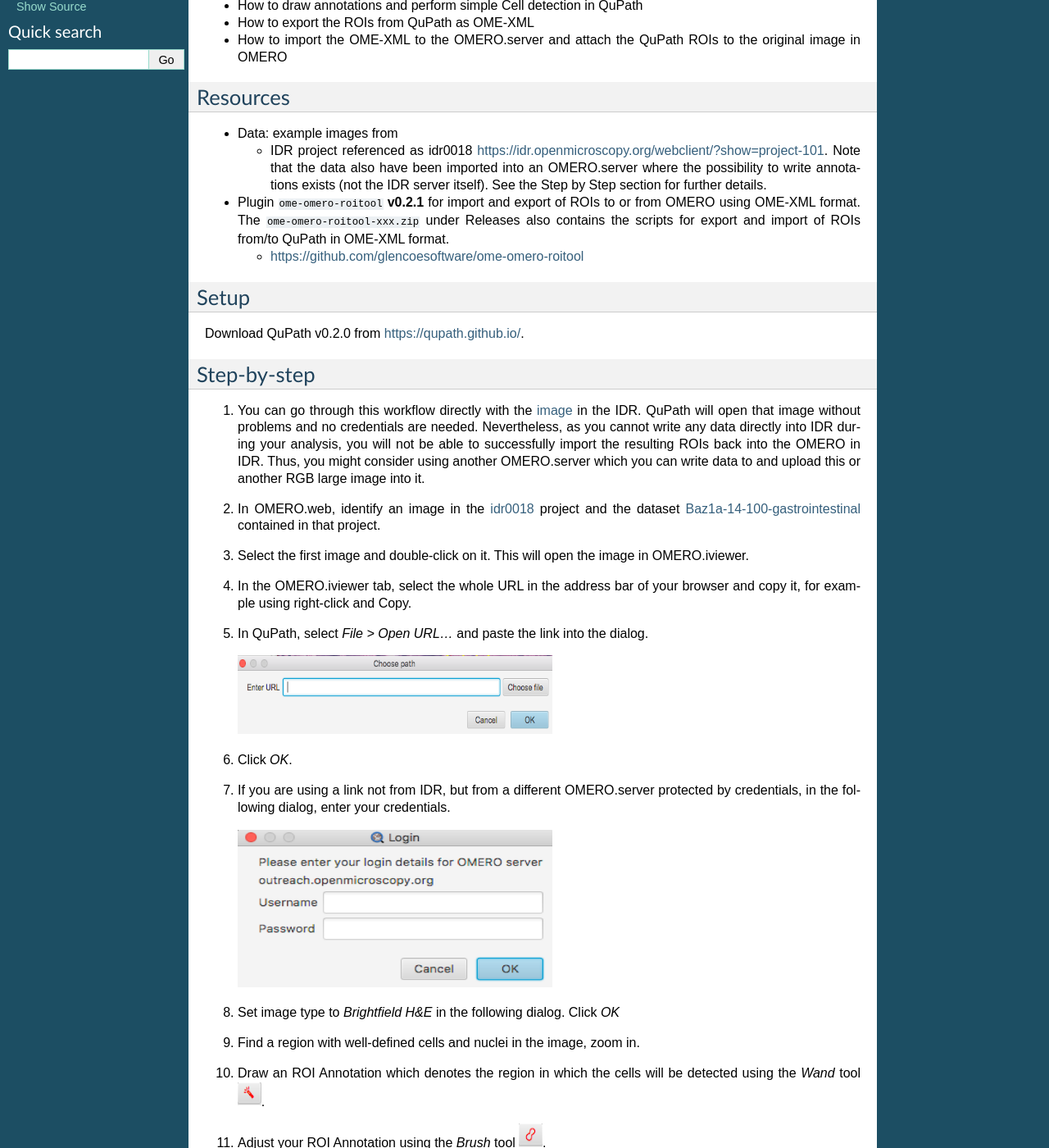
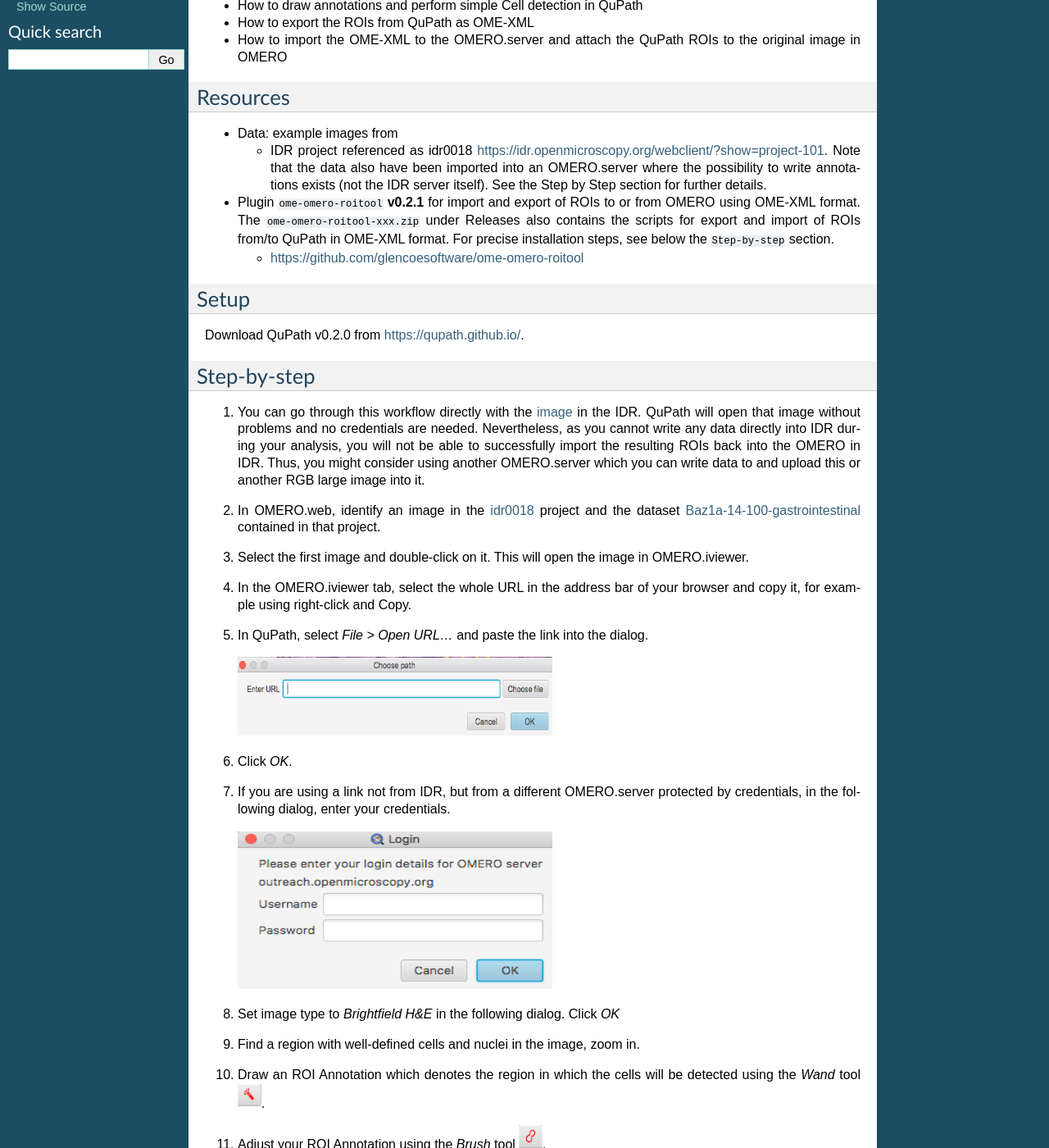
Before and after one commit to ome/omero-guide-qupath, a Sphinx documentation site: the page built from docs/qupath.rst, in a window 1280 px wide and 1400 px high, scrolled down 267 px. Shown: the whole window at 82% size. Built offline with Sphinx 7.4.7, drawn with Linux system fonts in a browser that asks for light colours; some of the changed text lies outside the part shown.

Commit message:
Fix command and add explanation cf. Simons comments

```diff
--- a/docs/qupath.rst
+++ b/docs/qupath.rst
@@ -24,7 +24,7 @@
 
   - IDR project referenced as idr0018 https://idr.openmicroscopy.org/webclient/?show=project-101. Note that the data also have been imported into an OMERO.server where the possibility to write annotations exists (not the IDR server itself). See the Step by Step section for further details.
 
--  Plugin ``ome-omero-roitool`` **v0.2.1** for import and export of ROIs to or from OMERO using OME-XML format. The ``ome-omero-roitool-xxx.zip`` under Releases also contains the scripts for export and import of ROIs from/to QuPath in OME-XML format.
+-  Plugin ``ome-omero-roitool`` **v0.2.1** for import and export of ROIs to or from OMERO using OME-XML format. The ``ome-omero-roitool-xxx.zip`` under Releases also contains the scripts for export and import of ROIs from/to QuPath in OME-XML format. For precise installation steps, see below the ``Step-by-step`` section.
 
    - https://github.com/glencoesoftware/ome-omero-roitool
 
```
Also changed, not shown: other parts of docs/qupath.rst (+1 -1 lines).
